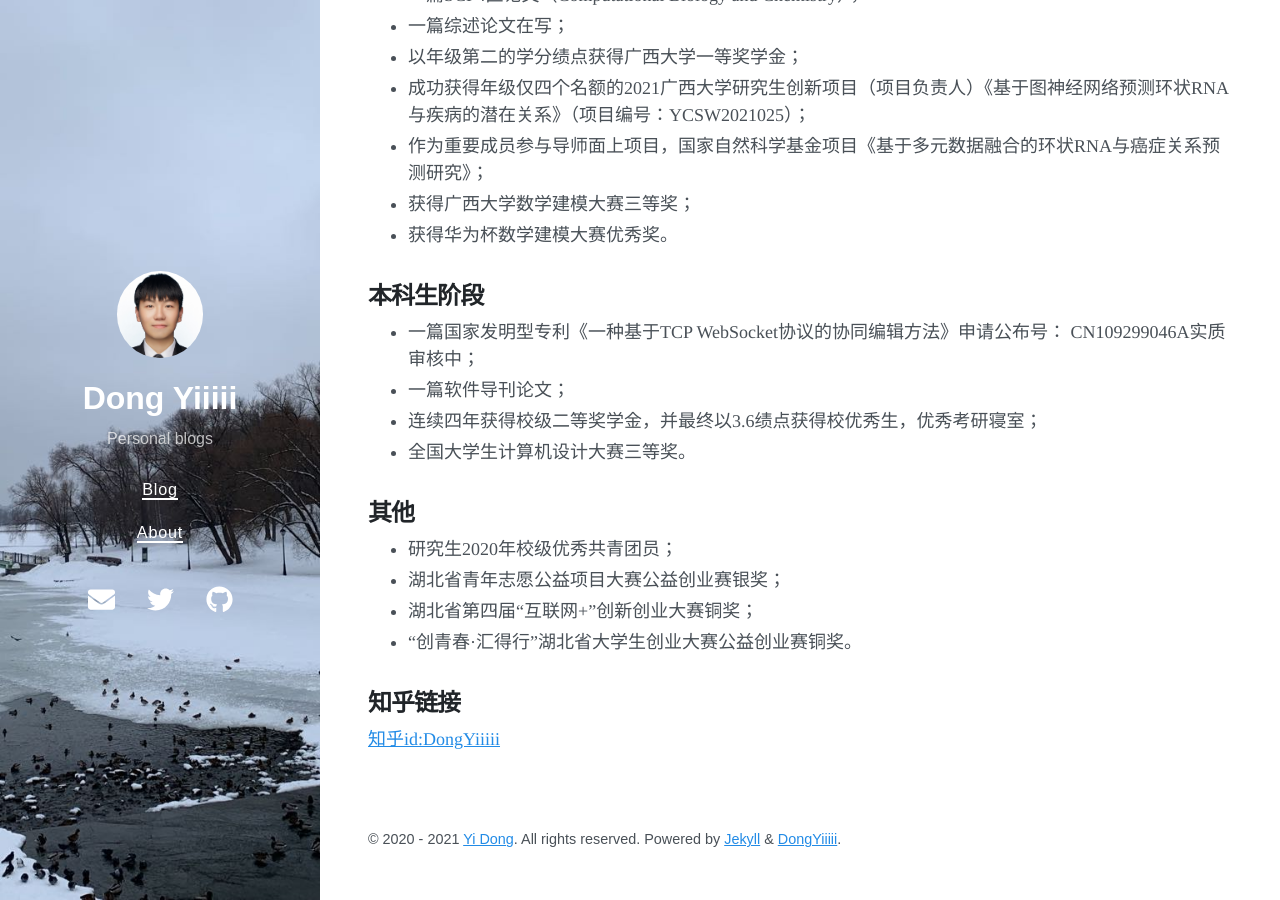
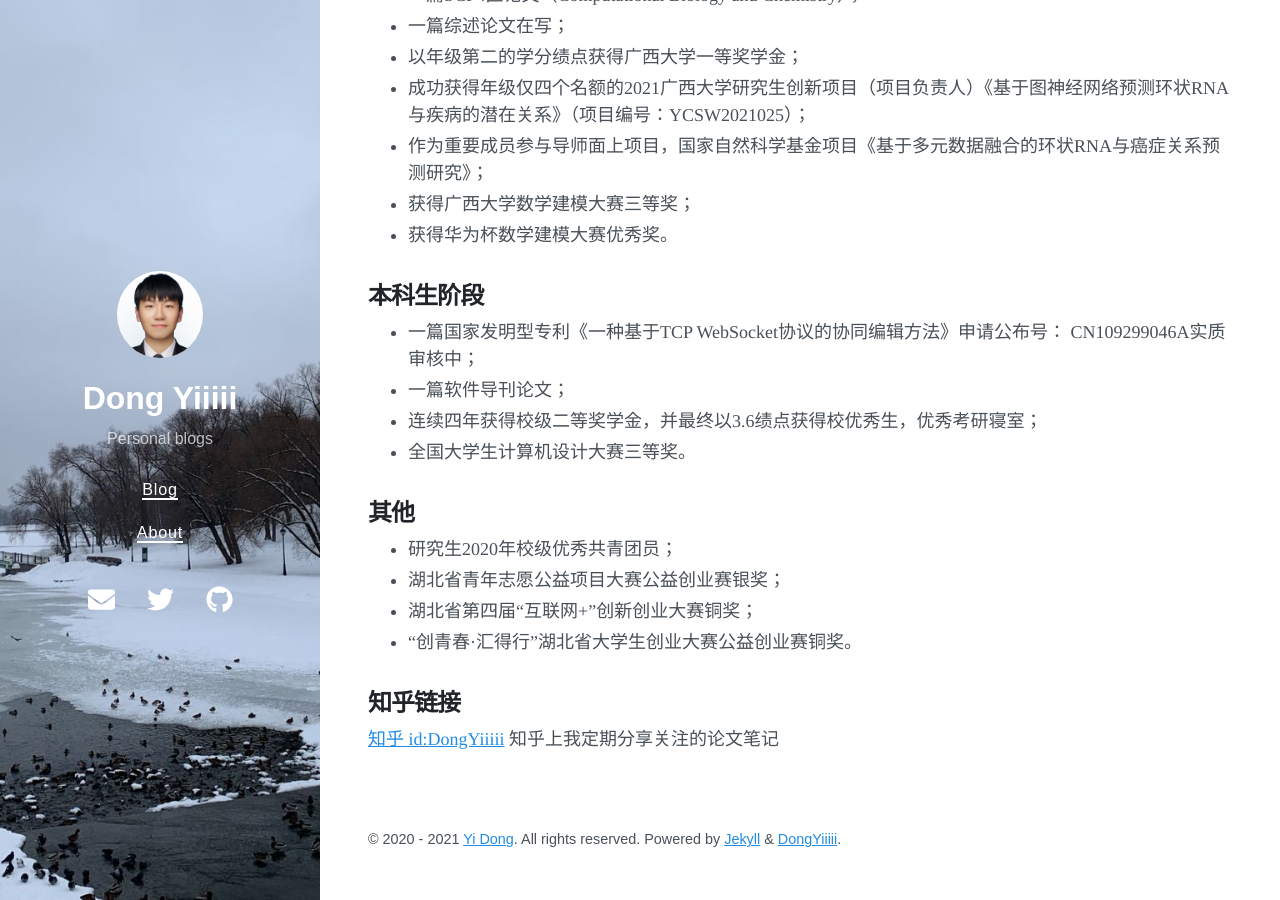
Before and after one commit to DongYiiiii/DongYiiiii.github.io, a Jekyll site: the page built from about.md, in a window 1280 px wide and 900 px high, scrolled down 1177 px. Built offline with Jekyll 4.4.1, drawn with Linux system fonts in a browser that asks for light colours; nearby versions of some CDN libraries.

Commit message:
Update about.md

```diff
--- a/about.md
+++ b/about.md
@@ -53,4 +53,4 @@ Recommendation, Graph neural network, Bioinformatic, Natural Language Processing
 + “创青春·汇得行”湖北省大学生创业大赛公益创业赛铜奖。
 
 ## 知乎链接
-[知乎id:DongYiiiii](https://www.zhihu.com/people/dong-yi-46-46)
+[知乎 id:DongYiiiii](https://www.zhihu.com/people/dong-yi-46-46) 知乎上我定期分享关注的论文笔记
```
